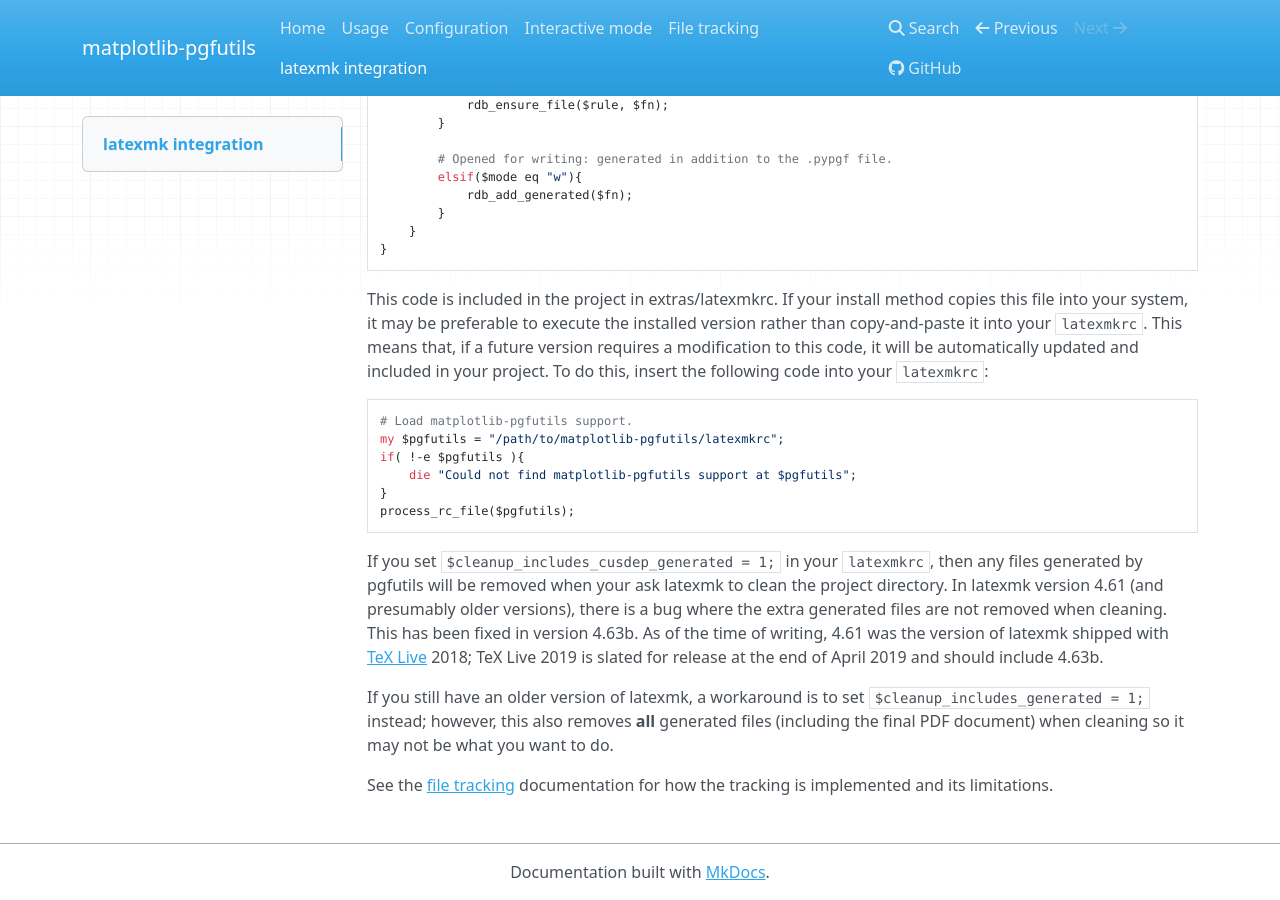
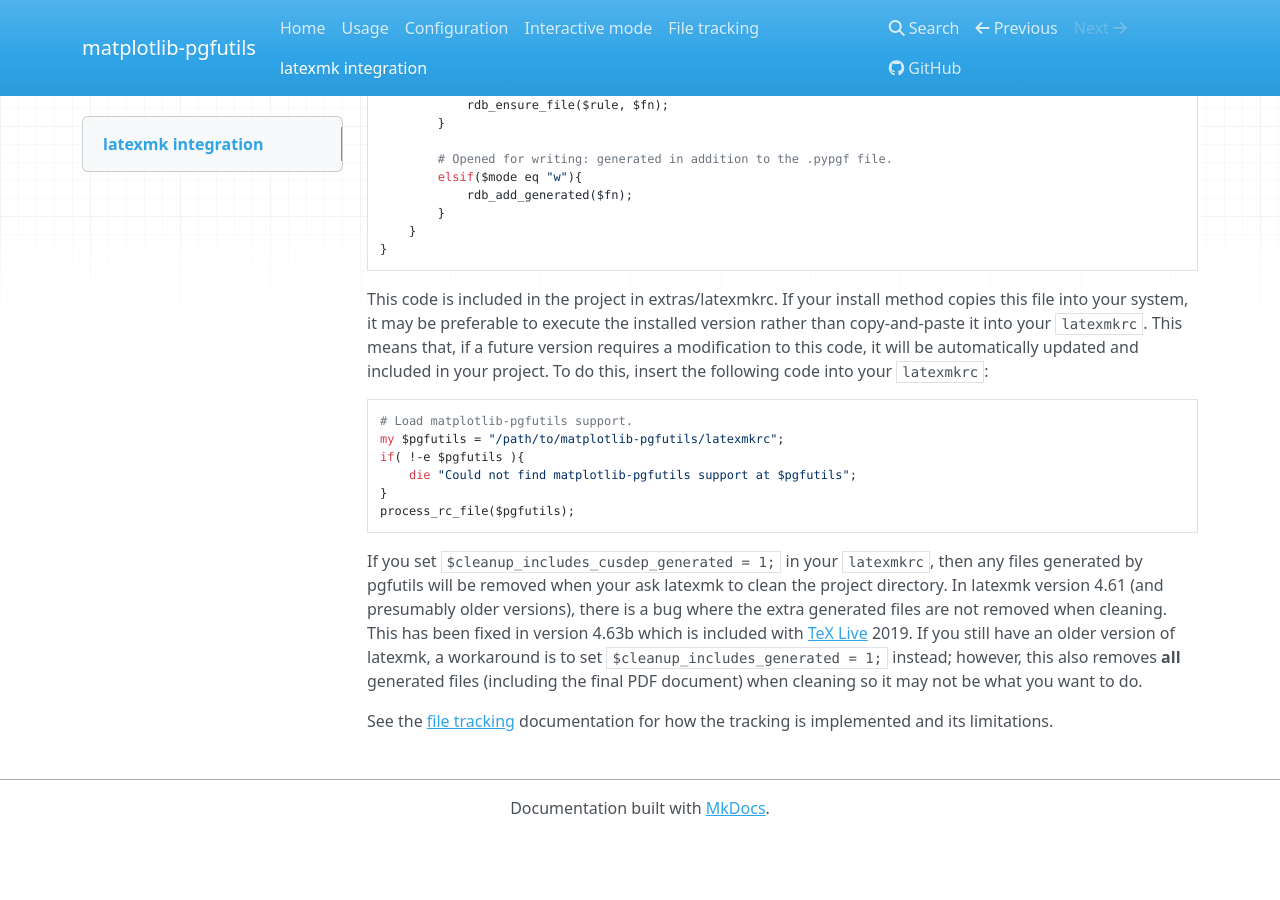
Before and after one commit to bcbnz/matplotlib-pgfutils, an MkDocs documentation site: the page built from doc/latexmk.md, in a window 1280 px wide and 900 px high, scrolled down 899 px. Built offline with MkDocs 1.6.1, drawn with Linux system fonts in a browser that asks for light colours; nearby versions of some CDN libraries; after the commit the page ends 1735 px from its top, so only the background shows below that.

Commit message:
Doc: update note about latexmk version.

```diff
--- a/doc/latexmk.md
+++ b/doc/latexmk.md
@@ -79,14 +79,11 @@ If you set `$cleanup_includes_cusdep_generated = 1;` in your `latexmkrc`, then
 any files generated by pgfutils will be removed when your ask latexmk to clean
 the project directory.  In latexmk version 4.61 (and presumably older
 versions), there is a bug where the extra generated files are not removed when
-cleaning.  This has been fixed in version 4.63b. As of the time of writing,
-4.61 was the version of latexmk shipped with [TeX Live][2] 2018; TeX Live 2019
-is slated for release at the end of April 2019 and should include 4.63b.
-
-If you still have an older version of latexmk, a workaround is to set
-`$cleanup_includes_generated = 1;` instead; however, this also removes **all**
-generated files (including the final PDF document) when cleaning so it may not
-be what you want to do.
+cleaning.  This has been fixed in version 4.63b which is included with [TeX
+Live][2] 2019.  If you still have an older version of latexmk, a workaround is
+to set `$cleanup_includes_generated = 1;` instead; however, this also removes
+**all** generated files (including the final PDF document) when cleaning so it
+may not be what you want to do.
 
 See the [file tracking](file_tracking.md) documentation for how the tracking is
 implemented and its limitations.
```
